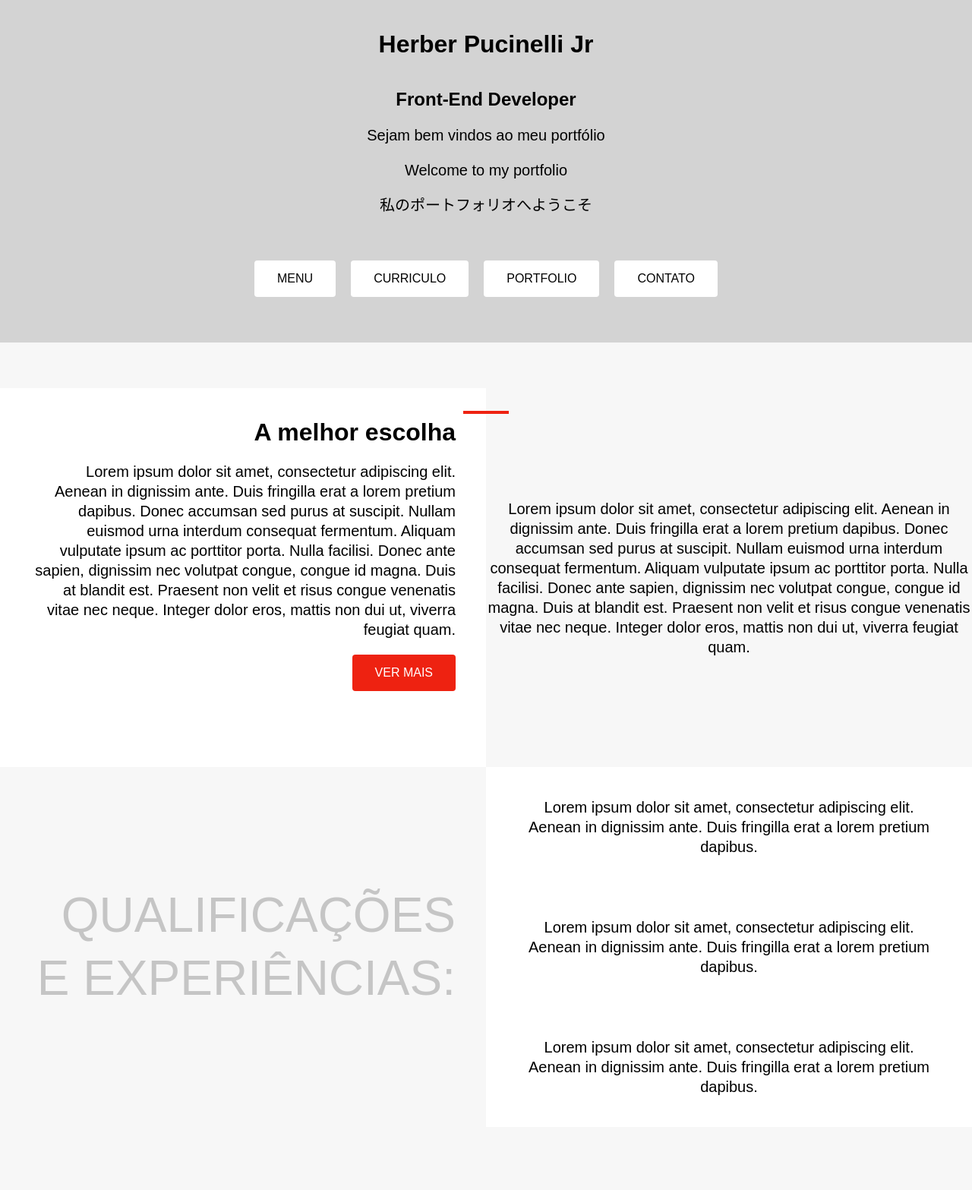
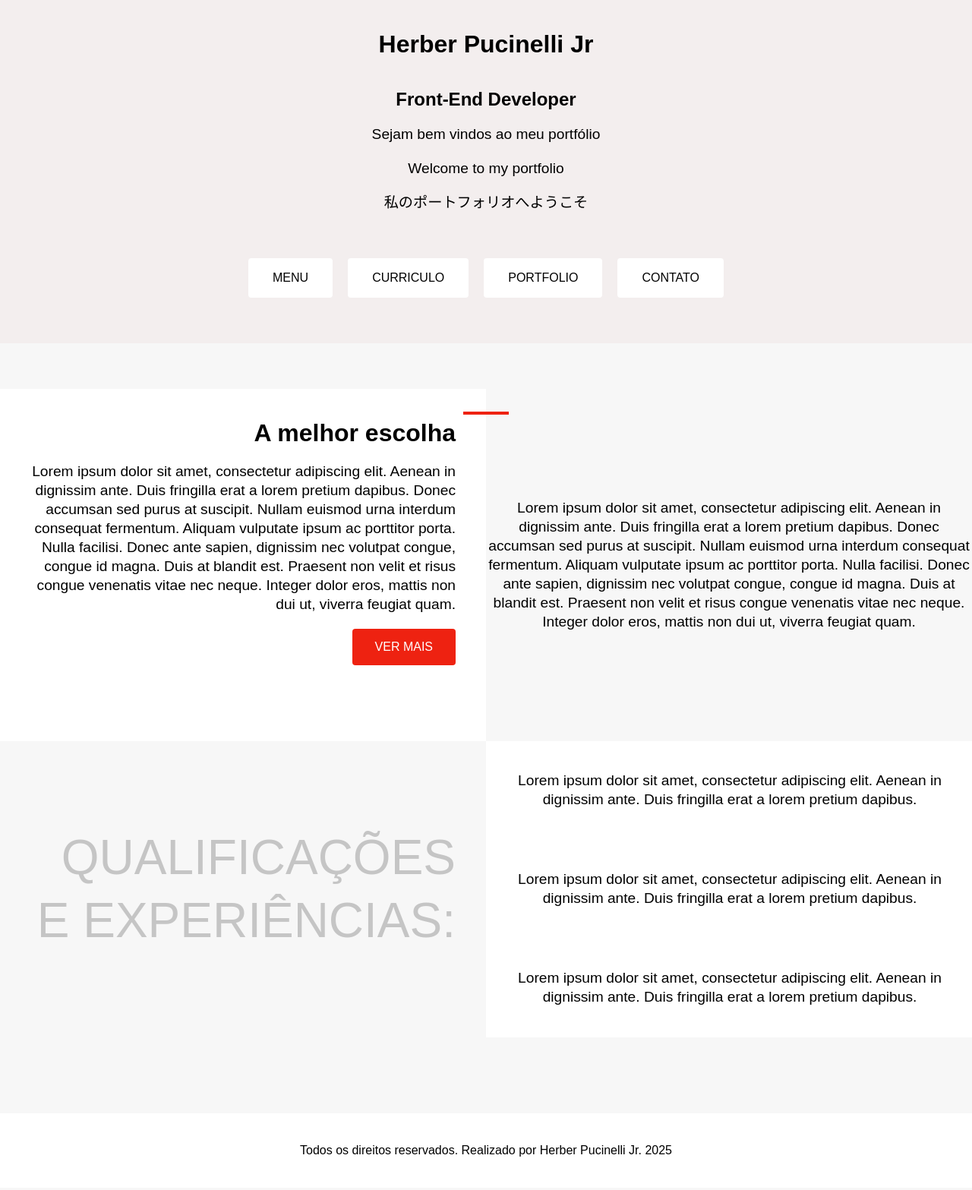
Before and after one commit to Herberpj-code/herberpj, a plain HTML site: page index.html in a window 1280 px wide. Shown: the top 1567 px of the page at 76% size. Drawn offline with Linux system fonts and the light colour scheme.

Commit message:
Refatorando da forma correta como as aulas da origamid, com exceção de imagens

```diff
--- a/index.html
+++ b/index.html
@@ -30,7 +30,6 @@
 
         <!-- Primeiro Quadro -->
         <div class="intro">
-            <span class="detalhe"></span> <!-- Span para Detalhe em vermelho na caixa de separação dos textos-->
             <h1 class="escolha">A melhor escolha</h1>
             <p class="first">
             Lorem ipsum dolor sit amet, consectetur adipiscing elit. Aenean in dignissim ante. Duis fringilla erat a lorem pretium dapibus.
@@ -55,7 +54,7 @@
         </p>
 
         <!-- Quarto Quadro -->
-        <div class="exemplo">
+        <section class="exemplo">
             <p class="little">
             Lorem ipsum dolor sit amet, consectetur adipiscing elit. Aenean in dignissim ante. Duis fringilla erat a lorem pretium dapibus.
             </p>
@@ -65,7 +64,7 @@
             <p class="little">
             Lorem ipsum dolor sit amet, consectetur adipiscing elit. Aenean in dignissim ante. Duis fringilla erat a lorem pretium dapibus.
             </p>
-        </div>
+        </section>
     </main>
 
 
--- a/style/style.css
+++ b/style/style.css
@@ -9,7 +9,7 @@ body {
 }
 
 header {
-    background-color: #d3d3d3;
+    background-color: #f3eeee;
     width: 100%;
 }
 
@@ -51,7 +51,7 @@ p, h1, h2, h3 {
 }
 
 p {
-    font-size: 20px;
+    font-size: 1.2rem;
     line-height: 1.3;
 }
 
@@ -68,11 +68,13 @@ p {
     border-radius: 4px;
     color: black;
     text-transform: uppercase;
-    transition: 0.3s;
+    transition: 1s;
+    border: 2px solid #ffff;
 }
 
 .menu a:hover {
-    background: #ffffffb6;
+    background: #ffffff5d;
+    border: 2px solid black;
 
 }
 
@@ -117,7 +119,8 @@ p {
     justify-items: end;
 }
 
-.detalhe {
+.intro::before {
+    content:"";
     width: 60px;
     height: 4px;
     background: #e21;
@@ -143,7 +146,7 @@ p {
 }
 
 .conteudo {
-    font-size: 64px;
+    font-size: 4rem;
     text-transform: uppercase;
     color: rgba(0, 0, 0, 0.2);
     padding: 40px;
@@ -154,8 +157,17 @@ p {
 .little {
     background: #ffff;
     padding: 40px;
+    border-left: 2px solid #ffff;
 
 }
+
+.little:hover {
+    border-left: 2px solid #e21;
+}
+
+/* .exemplo p:nth-child(odd){
+    background: #cfcdcd9f;
+} */
 
 .footerzin {
     margin-top: 100px;
```
